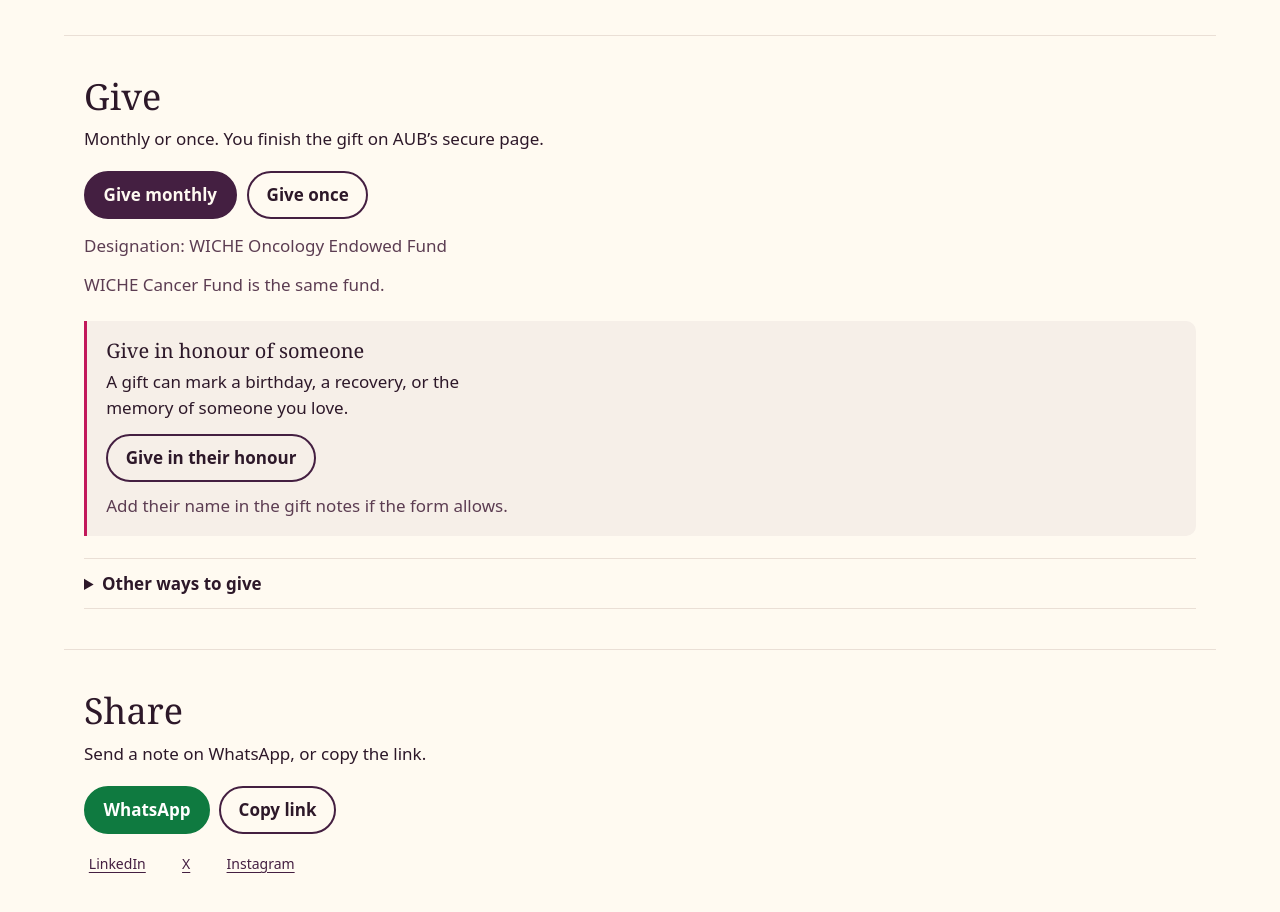
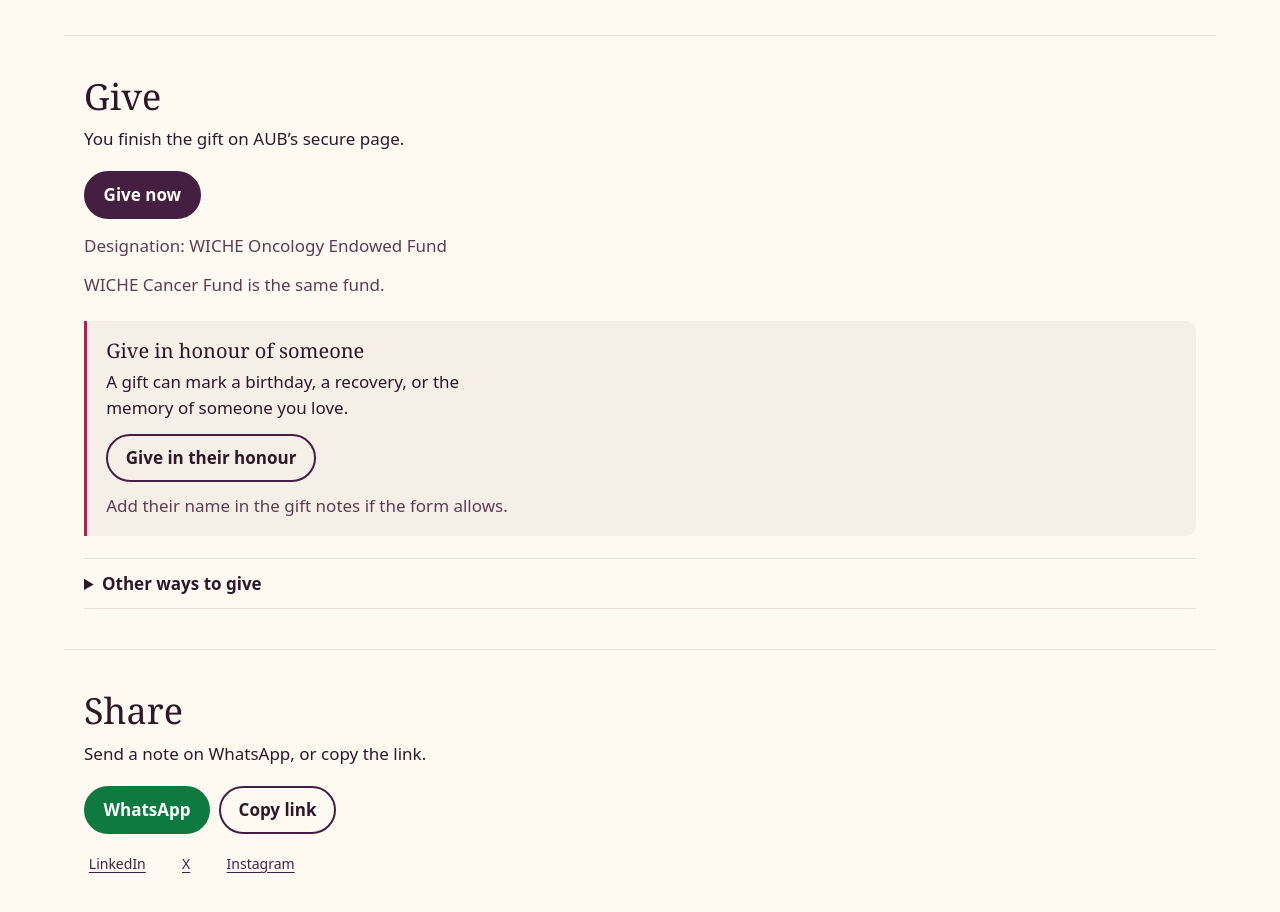
Before and after one commit to rarmoush/wiche-fund, a plain HTML site: page index.html in a window 1280 px wide. Shown: the part 4580-5492 px from the top of the page. Drawn offline with Linux system fonts and the light colour scheme.

Commit message:
Give section: single Give now button

```diff
--- a/index.html
+++ b/index.html
@@ -535,10 +535,9 @@
       </section>
       <section id="give" class="wrap" aria-labelledby="give-title">
         <h2 id="give-title">Give</h2>
-        <p class="lede">Monthly or once. You finish the gift on AUB’s secure page.</p>
+        <p class="lede">You finish the gift on AUB’s secure page.</p>
         <div class="hero-actions give-actions">
-          <a class="btn btn-primary" href="https://giving.aub.edu.lb/WICHE" target="_blank" rel="noopener noreferrer">Give monthly<span class="sr-only"> on AUB’s site. Opens in a new tab.</span></a>
-          <a class="btn btn-outline" href="https://giving.aub.edu.lb/WICHE" target="_blank" rel="noopener noreferrer">Give once<span class="sr-only"> on AUB’s site. Opens in a new tab.</span></a>
+          <a class="btn btn-primary" href="https://giving.aub.edu.lb/WICHE" target="_blank" rel="noopener noreferrer">Give now<span class="sr-only"> on AUB’s site. Opens in a new tab.</span></a>
         </div>
         <p class="give-hint">Designation: WICHE Oncology Endowed Fund</p>
         <p class="give-hint">WICHE Cancer Fund is the same fund.</p>
```
